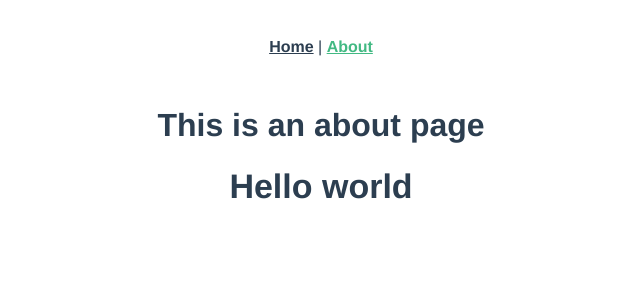
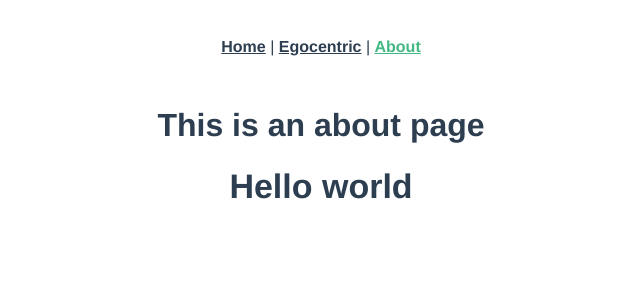
Before and after one commit to Reuno92/Vue2-first-tests, a Vue app: page /about in a window 1280 px wide. Shown: the top 300 px of the page, without its empty margins (319-959 px from the left). Built offline with nearby package versions, Linux system fonts and the light colour scheme.

Commit message:
feat(router): add egocentric page

```diff
--- a/src/App.vue
+++ b/src/App.vue
@@ -2,6 +2,7 @@
   <div id="app">
     <div id="nav">
       <router-link to="/">Home</router-link> |
+      <router-link to="/me">Egocentric</router-link> |
       <router-link to="/about">About</router-link>
     </div>
     <router-view/>
--- a/src/router/index.ts
+++ b/src/router/index.ts
@@ -1,6 +1,7 @@
 import Vue from 'vue';
 import VueRouter from 'vue-router';
 import Home from '../views/Home.vue';
+import Me from '../views/Me.vue';
 
 Vue.use(VueRouter);
 
@@ -9,6 +10,11 @@ const routes = [
     path: '/',
     name: 'home',
     component: Home,
+  },
+  {
+    path: '/me',
+    name: 'Egocentric',
+    component: Me,
   },
   {
     path: '/about',
```
